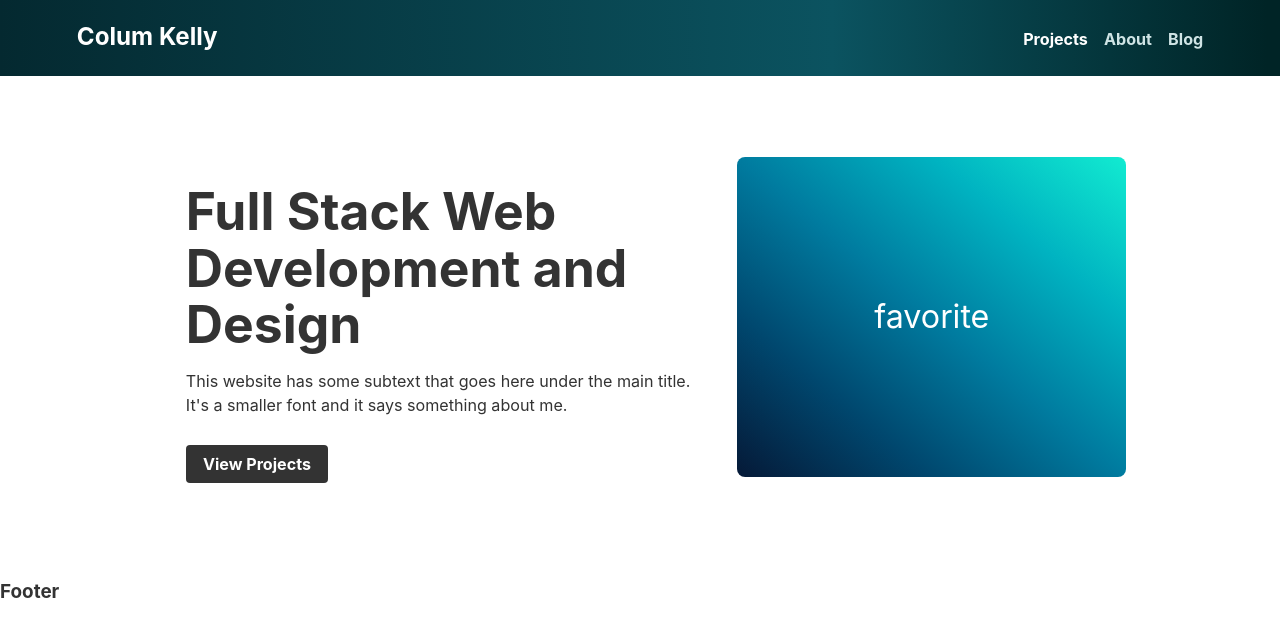
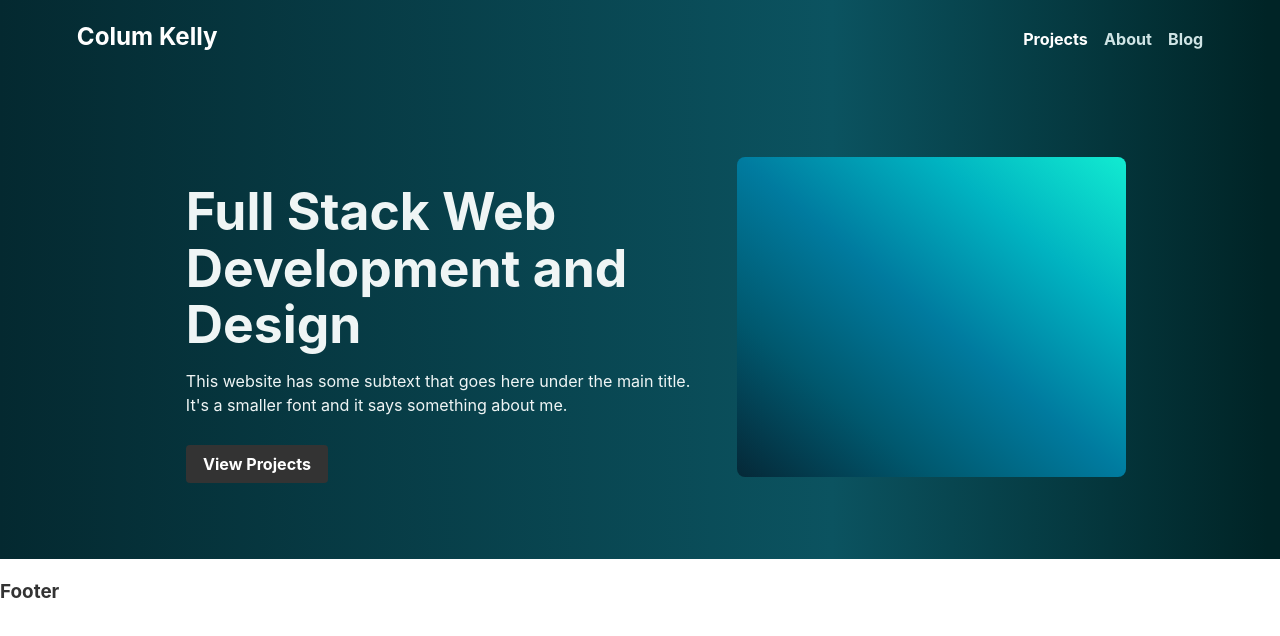
Before and after one commit to columk1/portfolio, a React (Vite) app: page / in a window 1280 px wide. Shown: the top 636 px of the page. Built offline with nearby package versions, Linux system fonts and the light colour scheme.

Commit message:
Add blob to hero

```diff
--- /dev/null
+++ b/src/components/Blob/Blob.jsx
@@ -0,0 +1,29 @@
+import styles from './Blob.module.css'
+const Blob = () => {
+  return (
+    <div className={styles.wrapper}>
+      <svg
+        className={styles.blob}
+        xmlns='http://www.w3.org/2000/svg'
+        x='0px'
+        y='0px'
+        viewBox='0 0 288 288'
+      >
+        <linearGradient id='PSgrad_0' x1='70.711%' x2='0%' y1='70.711%' y2='0%'>
+          <stop offset='0%' stopColor='rgb(4,41,58)' stopOpacity='1' />
+          <stop offset='100%' stopColor='rgb(11,223,236)' stopOpacity='1' />
+        </linearGradient>
+        <path fill='url(#PSgrad_0)'>
+          <animate
+            repeatCount='indefinite'
+            attributeName='d'
+            dur='5s'
+            values='M37.5,186c-12.1-10.5-11.8-32.3-7.2-46.7c4.8-15,13.1-17.8,30.1-36.7C91,68.8,83.5,56.7,103.4,45 c22.2-13.1,51.1-9.5,69.6-1.6c18.1,7.8,15.7,15.3,43.3,33.2c28.8,18.8,37.2,14.3,46.7,27.9c15.6,22.3,6.4,53.3,4.4,60.2 c-3.3,11.2-7.1,23.9-18.5,32c-16.3,11.5-29.5,0.7-48.6,11c-16.2,8.7-12.6,19.7-28.2,33.2c-22.7,19.7-63.8,25.7-79.9,9.7 c-15.2-15.1,0.3-41.7-16.6-54.9C63,186,49.7,196.7,37.5,186z; M51,171.3c-6.1-17.7-15.3-17.2-20.7-32c-8-21.9,0.7-54.6,20.7-67.1c19.5-12.3,32.8,5.5,67.7-3.4C145.2,62,145,49.9,173,43.4 c12-2.8,41.4-9.6,60.2,6.6c19,16.4,16.7,47.5,16,57.7c-1.7,22.8-10.3,25.5-9.4,46.4c1,22.5,11.2,25.8,9.1,42.6 c-2.2,17.6-16.3,37.5-33.5,40.8c-22,4.1-29.4-22.4-54.9-22.6c-31-0.2-40.8,39-68.3,35.7c-17.3-2-32.2-19.8-37.3-34.8 C48.9,198.6,57.8,191,51,171.3z; M37.5,186c-12.1-10.5-11.8-32.3-7.2-46.7c4.8-15,13.1-17.8,30.1-36.7C91,68.8,83.5,56.7,103.4,45 c22.2-13.1,51.1-9.5,69.6-1.6c18.1,7.8,15.7,15.3,43.3,33.2c28.8,18.8,37.2,14.3,46.7,27.9c15.6,22.3,6.4,53.3,4.4,60.2 c-3.3,11.2-7.1,23.9-18.5,32c-16.3,11.5-29.5,0.7-48.6,11c-16.2,8.7-12.6,19.7-28.2,33.2c-22.7,19.7-63.8,25.7-79.9,9.7 c-15.2-15.1,0.3-41.7-16.6-54.9C63,186,49.7,196.7,37.5,186z	'
+          />
+        </path>
+      </svg>
+    </div>
+  )
+}
+
+export default Blob
--- /dev/null
+++ b/src/components/Blob/Blob.module.css
@@ -0,0 +1,9 @@
+.wrapper {
+  text-align: center;
+}
+
+.blob {
+  margin: 0 auto;
+  width: 53%;
+  height: auto;
+}
--- a/src/components/Hero/Hero.jsx
+++ b/src/components/Hero/Hero.jsx
@@ -1,5 +1,6 @@
 import styles from './Hero.module.css'
 import { NavLink } from 'react-router-dom'
+import Blob from '../Blob/Blob'
 const Hero = () => {
   return (
     <section className={styles.hero}>
@@ -9,12 +10,13 @@ const Hero = () => {
           This website has some subtext that goes here under the main title. It's a smaller font and
           it says something about me.
         </p>
-        <NavLink to={'/shop'}>
+        <NavLink to={'#projects'}>
           <button>View Projects</button>
         </NavLink>
       </div>
       <div className={styles.heroImg}>
-        <span className='material-symbols-outlined'>favorite</span>
+        <Blob />
+        {/* <span className='material-symbols-outlined'>favorite</span> */}
       </div>
     </section>
   )
--- a/src/components/Hero/Hero.module.css
+++ b/src/components/Hero/Hero.module.css
@@ -4,7 +4,13 @@
   display: flex;
   justify-content: center;
   align-items: center;
-  color: #333;
+  color: rgb(239, 245, 245);
+  background: linear-gradient(
+    90deg,
+    rgba(4, 41, 48, 1) 0%,
+    rgba(11, 83, 96, 1) 65%,
+    rgba(0, 36, 38, 1) 99%
+  );
 }
 
 .heroContent {
@@ -37,7 +43,7 @@
   justify-content: center;
   align-items: center;
   border-radius: 0.5em;
-  background-image: linear-gradient(to right top, #051937, #00476e, #007b9f, #00b3c1, #12ebd1);
+  background-image: linear-gradient(to right top, #052837, #00586e, #007b9f, #00b3c1, #12ebd1);
   color: white;
   & span {
     font-size: 2rem;
```
